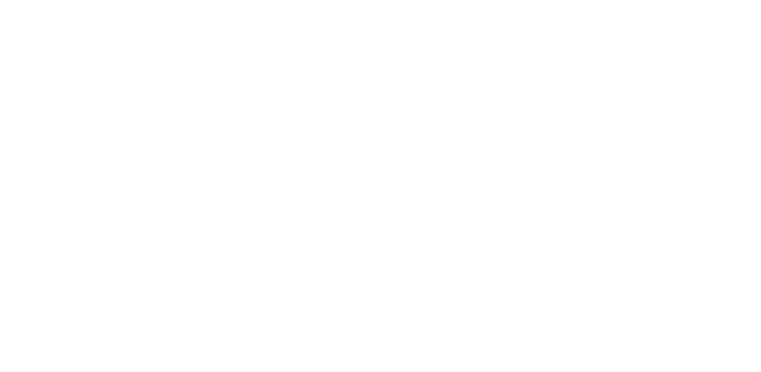
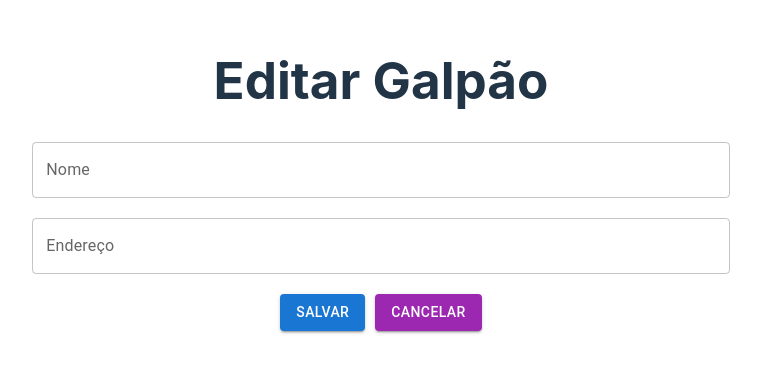
Before and after one commit to henriquetg1/desktop-app-galpao, a React (Vite) app in the folder app/: page /galpoes/editar/1 in a window 1280 px wide. Before the commit this address had no page. Shown: the part 226-598 px from the top of the page, without its empty margins (259-1020 px from the left). Built offline with nearby package versions, Linux system fonts and the light colour scheme; no server answers.

Commit message:
feat: Edição dos galpões e ajustes no style

```diff
--- a/app/electron/main.ts
+++ b/app/electron/main.ts
@@ -28,7 +28,7 @@
 
 function createWindow() {
   win = new BrowserWindow({
-    icon: path.join(__dirname, '..', 'public', 'logo-w-j-t-branco.png'),
+    icon: path.join(__dirname, '..', 'public', 'logo-w-j-t-preto.png'),
     webPreferences: {
       preload: path.join(__dirname, 'preload.mjs'),
       nodeIntegration: true,
--- a/app/src/App.tsx
+++ b/app/src/App.tsx
@@ -1,6 +1,7 @@
 import { Routes, Route } from 'react-router-dom';
 import Home from './pages/Home';
 import CriacaoGalpao from './pages/CriacaoGalpao';
+import EdicaoGalpao from './pages/EdicaoGalpao';
 import './App.css';
 
 function App() {
@@ -9,6 +10,7 @@
       <Route path="/" element={<Home />} />
       <Route path="/galpoes" element={<Home />} />
       <Route path="/galpoes/criar" element={<CriacaoGalpao />} />
+      <Route path="/galpoes/editar/:id" element={<EdicaoGalpao />} />
 
     </Routes>
   );
--- /dev/null
+++ b/app/src/pages/EdicaoGalpao.tsx
@@ -0,0 +1,72 @@
+// Edição do galpão
+
+import React, { useState, useEffect } from 'react';
+import { useNavigate, useParams } from 'react-router-dom';
+import { Button, Container, TextField } from '@mui/material';
+import { Galpao, updateGalpao } from '../services/galpaoService';
+
+const EdicaoGalpao: React.FC = () => {
+  const [nome, setNome] = useState<string>('');
+  const [endereco, setEndereco] = useState<string>('');
+  const navigate = useNavigate();
+  const { id } = useParams();
+
+  useEffect(() => {
+    loadGalpao();
+  }, []);
+
+  async function loadGalpao() {
+    fetch(`http://localhost:8080/galpoes/${id}`, {
+      method: 'GET',
+    }).then(response => {
+      return response.json();
+    }).then((data: Galpao) => {
+      setNome(data.nome);
+      setEndereco(data.endereco);
+    });
+  }
+
+  const handleSave = async () => {
+    await updateGalpao(id, { nome, endereco });
+    navigate('/galpoes');
+  };
+
+  return (
+    <Container>
+      <h1>Editar Galpão</h1>
+      <TextField
+        label="Nome"
+        variant="outlined"
+        fullWidth
+        value={nome}
+        onChange={(e) => setNome(e.target.value)}
+        style={{ marginBottom: 20 }}
+      />
+      <TextField
+        label="Endereço"
+        variant="outlined"
+        fullWidth
+        value={endereco}
+        onChange={(e) => setEndereco(e.target.value)}
+        style={{ marginBottom: 20 }}
+      />
+      <Button
+        variant="contained"
+        color="primary"
+        onClick={handleSave}
+      >
+        Salvar
+      </Button>
+      <Button
+        variant="contained"
+        color="secondary"
+        onClick={() => navigate('/galpoes')}
+        style={{ marginLeft: 10 }}
+      >
+        Cancelar
+      </Button>
+    </Container>
+  );
+}
+
+export default EdicaoGalpao;
--- a/app/src/pages/Home.tsx
+++ b/app/src/pages/Home.tsx
@@ -2,7 +2,28 @@
 import { Autocomplete, Box, Button, List, TextField, ListItem, ListItemText, Typography, Divider, IconButton, ListItemAvatar, Avatar, Container, createTheme, ThemeProvider, CircularProgress } from '@mui/material';
 import { useNavigate } from 'react-router-dom';
 import { motion } from 'framer-motion';
+import EditIcon from '@mui/icons-material/Edit';
 
+// Tema personalizado
+const theme = createTheme({
+  typography: {
+    fontFamily: 'Arial, sans-serif'
+  },
+  palette: {
+    primary: {
+      main: '#006437', // Verde do Palmeiras
+    },
+    secondary: {
+      main: '#1D78AC', // Azul mais claro
+    },
+    text: {
+      primary: '#000000', // Preto
+    },
+    background: {
+      default: '#ffffff',
+    },
+  },
+});
 
 // Variantes de animação para o container
 const containerVariants = {
@@ -46,56 +67,76 @@
     navigate(`/galpoes/${id}`);
   };
 
+  // Manipulador para clicar no ícone de edição e navegar para a página de edição
+  const handleEditClick = (id) => {
+    navigate(`/galpoes/editar/${id}`);
+  };
+
   return (
+    <ThemeProvider theme={theme}>
       <Container component={motion.div} initial="hidden" animate="visible" variants={containerVariants} sx={{ textAlign: 'center' }}>
         <Typography
-        sx={{ display: 'inline', fontWeight: 'bold', fontSize: 30, lineHeight: 3 }}
+          sx={{ display: 'block', fontWeight: 'bold', fontSize: 25, lineHeight: 2 }}
           color="black"
           variant="h2"
           gutterBottom
         >
-        Bem-vindo ao Sistema de Gerenciamento de Galpões
+          Bem-vindo Sr. Waldir José Turco!
         </Typography>
-      <br />
         <Typography
-        sx={{ display: 'inline', fontWeight: 'bold', fontSize: 30, lineHeight: 3 }}
+          sx={{ display: 'block', fontWeight: 'bold', fontSize: 22, lineHeight: 1, marginTop: 5}}
           color="black"
-        variant="h6"
+          variant="h4"
           gutterBottom
         >
-        Galpões
+          Acesse os galpões disponíveis:
         </Typography>
         <br />
         {loading ? (
           <Box sx={{ display: 'flex', justifyContent: 'center', alignItems: 'center', height: '100vh' }}>
             <CircularProgress />
           </Box>
-        // Verifica se existem galpoes criados:
         ) : data.length > 0 ? (
           <List sx={{ width: '100%', maxWidth: 360, margin: 'auto' }}>
             {data.map((galpao) => (
-            <ListItem key={galpao.id} onClick={() => handleGalpaoClick(galpao.id)} button>
-              <ListItemText primary={
+              <Box key={galpao.id} sx={{ marginBottom: 2, display: 'flex', alignItems: 'center' }}>
+                <Button
+                  variant="contained"
+                  color="secondary"
+                  fullWidth
+                  onClick={() => handleGalpaoClick(galpao.id)}
+                  sx={{ display: 'flex', justifyContent: 'space-between', padding: 2 }}
+                >
+                  <Box sx={{ textAlign: 'left' }}>
                     <Typography
-                  sx={{ display: 'inline', fontWeight: 'bold', fontSize: 20, lineHeight: 3 }}
-                  color="black"
+                      sx={{ display: 'block', fontWeight: 'bold', fontSize: 16, lineHeight: 1, marginBottom: 2, marginTop: 1.5}}
+                      color="inherit"
                       variant="h6"
                       gutterBottom
                     >
                       {galpao.nome}
                     </Typography>
-
-              } secondary={
                     <Typography
-                  sx={{ display: 'inline', fontWeight: 'bold', fontSize: 15, lineHeight: 3 }}
-                  color="black"
+                      sx={{ display: 'block', fontSize: 14, lineHeight: 1, marginBottom: 1.5}}
+                      color="inherit"
                       variant="h6"
                       gutterBottom
                     >
                       {galpao.endereco}
                     </Typography>
-              } />
-            </ListItem>
+                  </Box>
+                  <IconButton
+                    aria-label="edit"
+                    color='inherit'
+                    onClick={(e) => {
+                      e.stopPropagation(); // Impede o clique no ícone de navegar para a página de detalhes
+                      handleEditClick(galpao.id);
+                    }}
+                  >
+                    <EditIcon />
+                  </IconButton>
+                </Button>
+              </Box>
             ))}
           </List>
         ) : (
@@ -105,18 +146,19 @@
             variant="h6"
             gutterBottom
           >
-          Nenhum galpão encontrado
+            Não há galpões cadastrados
           </Typography>
         )}
         <br />
-      {/* Botão criar galpão */}
         <Button
           variant="contained"
           color="primary"
           onClick={() => navigate('/galpoes/criar')}
+          sx={{ display: 'block', margin: 'auto', width: '40%', padding: '10px', fontSize: '14px'}}
         >
           Criar Galpão
         </Button>
       </Container>
+    </ThemeProvider>
   );
 }
--- a/app/src/services/galpaoService.tsx
+++ b/app/src/services/galpaoService.tsx
@@ -16,3 +16,17 @@
       throw new Error('Erro ao criar galpão');
     }
   };
+
+  export const updateGalpao = async (id: string, galpao: Galpao): Promise<void> => {
+    const response = await fetch(`http://localhost:8080/galpoes/${id}`, {
+      method: 'PUT',
+      headers: {
+        'Content-Type': 'application/json',
+      },
+      body: JSON.stringify(galpao),
+    });
+
+    if (!response.ok) {
+      throw new Error('Erro ao atualizar galpão');
+    }
+  };
```
Also changed, not shown: app/public/logo-w-j-t-preto.png (added). Lines whose indentation alone changed are shown as unchanged.
